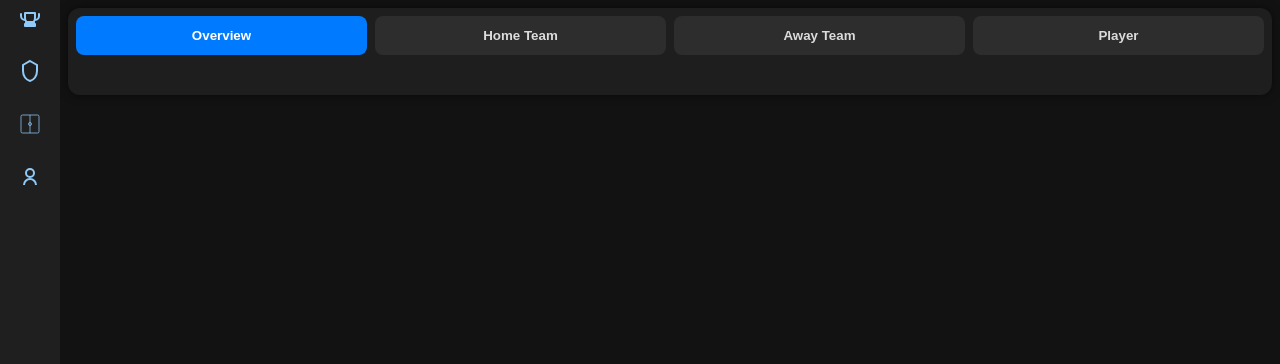
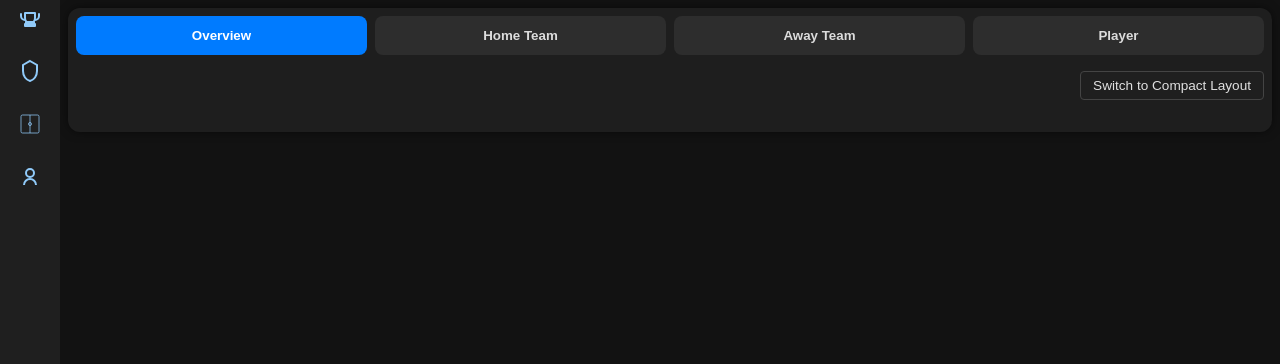
Before and after one commit to BeesBarGirl25/football-analytics, a Flask app: page /match-analysis in a window 1280 px wide. Shown: the part 56-420 px from the top of the page. Run offline with Flask 3, Linux system fonts and the light colour scheme; data that the repository does not hold is empty; some libraries are stand-ins or nearby versions.

Commit message:
Grid based set up

```diff
--- a/static/css/base.css
+++ b/static/css/base.css
@@ -300,3 +300,19 @@ body {
 .hidden {
   display: none;
 }
+
+.layout-toggle {
+  display: flex;
+  justify-content: flex-end;
+  margin-bottom: 0.5rem;
+}
+
+.graphs-container.compact-mode {
+  grid-template-columns: repeat(6, 1fr);
+  grid-auto-rows: 160px;
+}
+
+.graphs-container.wide-mode {
+  grid-template-columns: repeat(12, 1fr);
+  grid-auto-rows: 220px;
+}
--- a/templates/match_analysis.html
+++ b/templates/match_analysis.html
@@ -15,11 +15,17 @@
         <button class="tab-btn" data-tab="player">Player</button>
     </div>
 
+    <!-- OVERVIEW TAB -->
     <div class="analysis-content" id="overview">
-        <div class="graphs-container">
-            <div id="graph-container-1" class="graph-container medium hidden"></div>
+        <!-- Layout toggle button -->
+        <div class="layout-toggle">
+            <button id="toggle-layout-btn" class="toggle-btn">Switch to Compact Layout</button>
+        </div>
 
-            <div id="graph-container-2" class="graph-container tall hidden">
+        <div class="graphs-container wide-mode">
+            <div id="graph-container-1" class="graph-container block-6x1 hidden"></div>
+
+            <div id="graph-container-2" class="graph-container block-12x2 hidden">
                 <div class="graph-inner">
                     <div id="match-summary">
                         <div class="score-header">
@@ -45,9 +51,9 @@
                 </div>
             </div>
 
-            <div id="graph-container-3" class="graph-container medium hidden"></div>
+            <div id="graph-container-3" class="graph-container block-6x1 hidden"></div>
 
-            <div id="graph-container-4" class="graph-container tall hidden" data-plot-group="dominance">
+            <div id="graph-container-4" class="graph-container block-6x2 hidden" data-plot-group="dominance">
                 <div class="graph-inner vertical">
                     <div class="dominance-toggle-buttons">
                         <button class="toggle-btn active" data-view="dominance_heatmap">Full Match</button>
@@ -60,33 +66,69 @@
         </div>
     </div>
 
+    <!-- HOME TEAM TAB -->
     <div class="analysis-content hidden" id="home">
-        <div class="graphs-container">
-            {% set graph_container_id = 'graph-container-home-team-4' %}
+        <div class="layout-toggle">
+            <button id="toggle-layout-btn-home" class="toggle-btn">Switch to Compact Layout</button>
+        </div>
+        <div class="graphs-container wide-mode">
+            <div id="graph-container-home-team-4" class="graph-container block-12x2 hidden">
                 {% set prefix = 'home_team_heatmap' %}
                 {% set plot_container_id = 'heatmap-home-plot-container' %}
                 {% include 'partials/match_team_analysis.html' with context %}
             </div>
         </div>
+    </div>
 
+    <!-- AWAY TEAM TAB -->
     <div class="analysis-content hidden" id="away">
-        <div class="graphs-container">
-            {% set graph_container_id = 'graph-container-away-team-4' %}
+        <div class="layout-toggle">
+            <button id="toggle-layout-btn-away" class="toggle-btn">Switch to Compact Layout</button>
+        </div>
+        <div class="graphs-container wide-mode">
+            <div id="graph-container-away-team-4" class="graph-container block-12x2 hidden">
                 {% set prefix = 'away_team_heatmap' %}
                 {% set plot_container_id = 'heatmap-away-plot-container' %}
                 {% include 'partials/match_team_analysis.html' with context %}
             </div>
         </div>
+    </div>
 
-    <div class="analysis-content hidden" id="player">Player analysis goes here.</div>
+    <!-- PLAYER TAB -->
+    <div class="analysis-content hidden" id="player">
+        <div class="layout-toggle">
+            <button id="toggle-layout-btn-player" class="toggle-btn">Switch to Compact Layout</button>
+        </div>
+        <div class="graphs-container wide-mode">
+            <div class="graph-container block-12x1">
+                <p style="text-align: center;">Player analysis goes here.</p>
+            </div>
+        </div>
+    </div>
 </div>
 {% endblock %}
 
 {% block scripts %}
 <script src="https://cdn.plot.ly/plotly-2.26.0.min.js"></script>
 <script>
-    $(document).ready(function() {
+  $(document).ready(function () {
     $('.searchable-dropdown').select2();
+
+    function setupToggle(buttonId) {
+      $(`#${buttonId}`).on('click', function () {
+        const container = $(this).closest('.analysis-content').find('.graphs-container');
+        container.toggleClass('compact-mode wide-mode');
+
+        const isCompact = container.hasClass('compact-mode');
+        $(this).text(isCompact ? 'Switch to Wide Layout' : 'Switch to Compact Layout');
+      });
+    }
+
+    // Apply toggle logic for each tab
+    setupToggle('toggle-layout-btn');
+    setupToggle('toggle-layout-btn-home');
+    setupToggle('toggle-layout-btn-away');
+    setupToggle('toggle-layout-btn-player');
   });
 </script>
 <script src="{{ url_for('static', filename='js/match_analysis.js') }}"></script>
```
Lines whose indentation alone changed are shown as unchanged.
